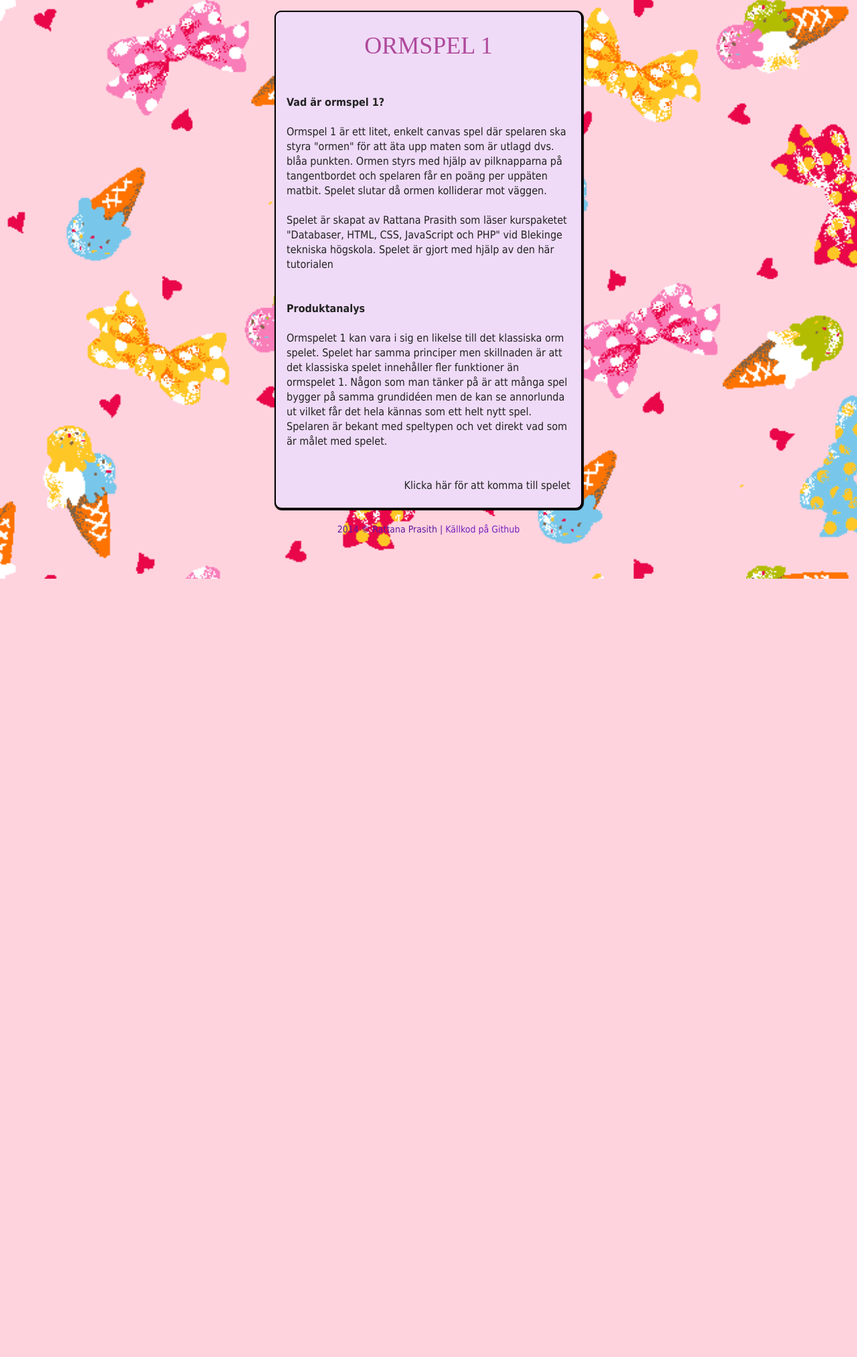
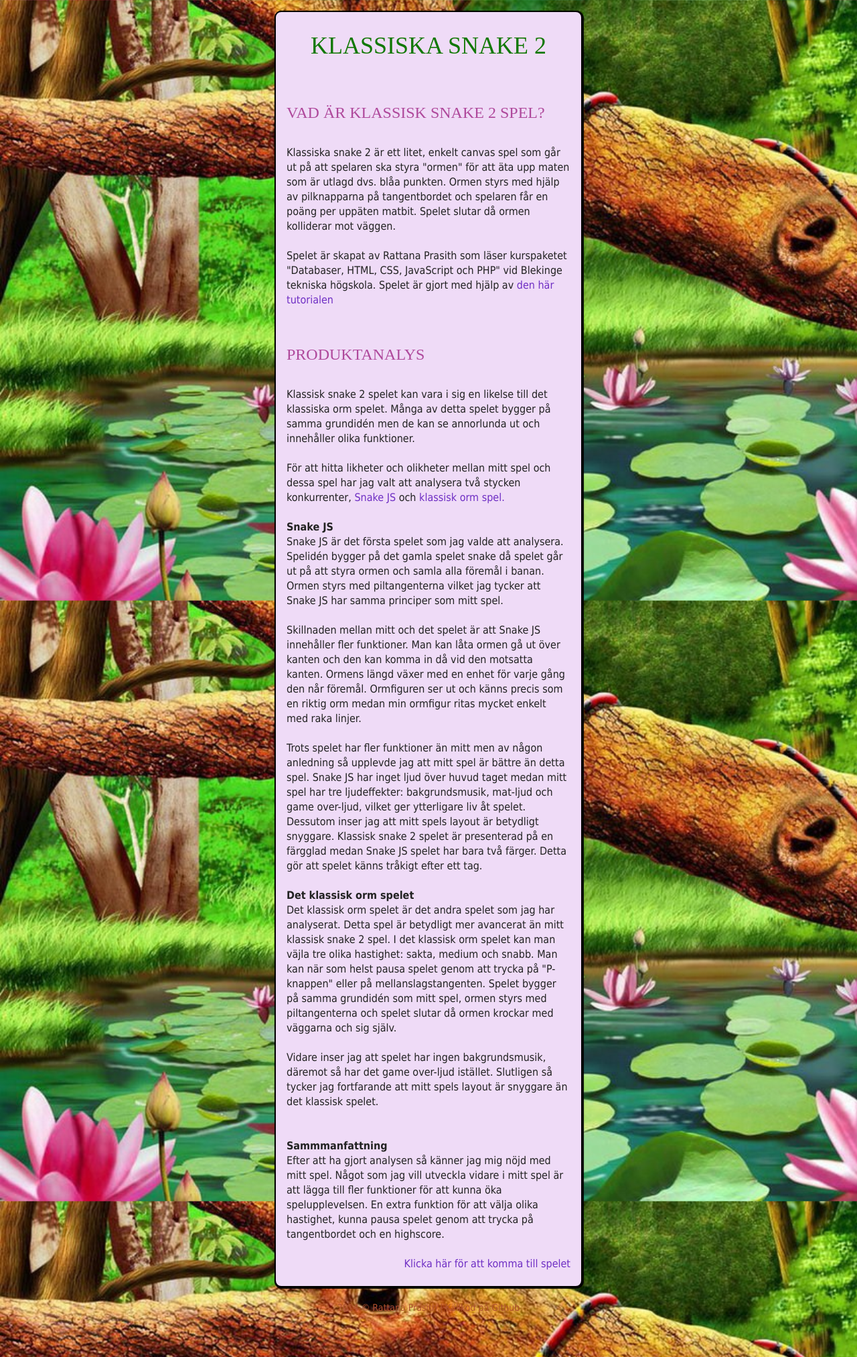
Before and after one commit to rattanaprasith/snake, a PHP site: page /about.php in a window 1280 px wide. Shown: the whole page at 67% size. Before the commit the page ends 864 px from the top, so only its background shows below. Run offline with PHP 8.4, Linux system fonts and the light colour scheme; style sheets or scripts are compiled from the project's sources.

Commit message:
snake game

```diff
--- a/about.php
+++ b/about.php
@@ -1,18 +1,30 @@
 <?php $title='Om spelet'; include(__DIR__ . '/incl/header.php'); ?>
 
 <div id="info">
-<h1>Ormspel 1</h1>
+<h1>Klassiska snake 2</h1>
 <div id='infop'>
-<p><b>Vad är ormspel 1?</b>
-<br><p>Ormspel 1 är ett litet, enkelt canvas spel där spelaren ska styra "ormen" för att äta upp maten som är utlagd dvs. blåa punkten.
+<h2>Vad är klassisk snake 2 spel?</h2>
+<br><p>Klassiska snake 2 är ett litet, enkelt canvas spel som går ut på att spelaren ska styra "ormen" för att äta upp maten som är utlagd dvs. blåa punkten.
 Ormen styrs med hjälp av pilknapparna på tangentbordet och spelaren får en poäng per uppäten matbit. Spelet slutar då ormen kolliderar mot väggen.</p>
-<p>Spelet är skapat av Rattana Prasith som läser kurspaketet "Databaser, HTML, CSS, JavaScript och PHP" vid Blekinge tekniska högskola. Spelet är gjort med hjälp av den här <a href="http://cssdeck.com/labs/classic-snake-game-with-html5-canvas">tutorialen</a></p>
+<p>Spelet är skapat av Rattana Prasith som läser kurspaketet "Databaser, HTML, CSS, JavaScript och PHP" vid Blekinge tekniska högskola. Spelet är gjort med hjälp av <a href="http://cssdeck.com/labs/classic-snake-game-with-html5-canvas">den här tutorialen</a></p>
 <br>
 
-<p><b>Produktanalys</b>
-<br><p>Ormspelet 1 kan vara i sig en likelse till det klassiska orm spelet. Spelet har samma principer men skillnaden är att det klassiska spelet innehåller fler funktioner än ormspelet 1. Någon som man tänker på är att många spel bygger på samma grundidéen men de kan se annorlunda ut vilket får det hela kännas som ett helt nytt spel. Spelaren är bekant med speltypen och vet direkt vad som är målet med spelet.</p>
+<h2>Produktanalys</h2>
+<br><p>Klassisk snake 2 spelet kan vara i sig en likelse till det klassiska orm spelet. Många av detta spelet bygger på samma grundidén men de kan se annorlunda ut och innehåller olika funktioner.</p>
+<p>För att hitta likheter och olikheter mellan mitt spel och dessa spel har jag valt att analysera två stycken konkurrenter, <a href="http://betamos.se/bloggen/spela-snake-med-html5">Snake JS</a> och <a href="http://www.megaspel.se/spela/snake/snake+classic.html">klassisk orm spel.</a></p>
 
-<br>
+<b>Snake JS</b>
+<br><p>Snake JS är det första spelet som jag valde att analysera. Spelidén bygger på det gamla spelet snake då spelet går ut på att styra ormen och samla alla föremål i banan. Ormen styrs med piltangenterna vilket jag tycker att Snake JS har samma principer som mitt spel. </p>
+<p>Skillnaden mellan mitt och det spelet är att Snake JS innehåller fler funktioner. Man kan låta ormen gå ut över kanten och den kan komma in då vid den motsatta kanten. Ormens längd växer med en enhet för varje gång den når föremål. Ormfiguren ser ut och känns precis som en riktig orm medan min ormfigur ritas mycket enkelt med raka linjer.</p>
+<p>Trots spelet har fler funktioner än mitt men av någon anledning så upplevde jag att mitt spel är bättre än detta spel. Snake JS har inget ljud över huvud taget medan mitt spel har tre ljudeffekter: bakgrundsmusik, mat-ljud och game over-ljud, vilket ger ytterligare liv åt spelet. Dessutom inser jag att mitt spels layout är betydligt snyggare. Klassisk snake 2 spelet är presenterad på en färgglad medan Snake JS spelet har bara två färger. Detta gör att spelet känns tråkigt efter ett tag.  </p>
+
+<b>Det klassisk orm spelet</b>
+<br><p>Det klassisk orm spelet är det andra spelet som jag har analyserat. Detta spel är betydligt mer avancerat än mitt klassisk snake 2 spel. I det klassisk orm spelet kan man väjla tre olika hastighet: sakta, medium och snabb. Man kan när som helst pausa spelet genom att trycka på "P-knappen" eller på mellanslagstangenten. Spelet bygger på samma grundidén som mitt spel, ormen styrs med piltangenterna och spelet slutar då ormen krockar med väggarna och sig själv.</p>
+<p>Vidare inser jag att spelet har ingen bakgrundsmusik, däremot så har det game over-ljud istället. Slutligen så tycker jag fortfarande att mitt spels layout är snyggare än det klassisk spelet.
+</p>
+
+<br><b>Sammmanfattning</b>
+<br><p>Efter att ha gjort analysen så känner jag mig nöjd med mitt spel. Något som jag vill utveckla vidare i mitt spel är att lägga till fler funktioner för att kunna öka spelupplevelsen. En extra funktion för att välja olika hastighet, kunna pausa spelet genom att trycka på tangentbordet och en highscore. </p>
 
 <p align="right"><a href="http://www.student.bth.se/~rapr13/javascript/projekt/snake/index.php">Klicka här för att komma till spelet</a></p>
 </div>
--- a/incl/footer.php
+++ b/incl/footer.php
@@ -1,5 +1,5 @@
 <footer id='footer'>
-<p>2014 © Rattana Prasith | <a href="https://github.com/rattanaprasith/snake/tree/master">Källkod på Github</a></p>
+<p>2014 © Rattana Prasith | <a href="https://github.com/rattanaprasith/snake/master">Källkod på Github</a></p>
 
 
 </footer>
--- a/index.php
+++ b/index.php
@@ -9,14 +9,14 @@
 </div>
 
 <div id="reMenu">
-	<h1 id="snake2">Ormspel 1</h1>
+	<h1 id="snake2">Klassisk snake 2 spel</h1>
 	<p id="info2">Game Over</p>
 	<a href="javascript: void(0)" id="restart" onclick="reset()" >Restart</a>
 
 </div>
 
 <div id="menu">
-	<h1 id="snake">Ormspel 1</h1>
+	<h1 id="snake">Klassisk snake 2 spel</h1>
 	<a href="javascript: void(0)" id="start" onclick="init()" >Start</a>
 
 
--- a/js/main.js
+++ b/js/main.js
@@ -66,7 +66,7 @@ function init() {
 
 
 	function paintCanvas() {
-		ctx.fillStyle = "#fec6cd";
+		ctx.fillStyle = "#fff";
 		ctx.fillRect(0, 0, w, h);
 	}
 
@@ -96,7 +96,7 @@ function init() {
 		for(var i = 0; i < snake.length; i++) {
 			var s = snake[i];
 
-			ctx.fillStyle = "#bf4aa7";
+			ctx.fillStyle = "#4b4312";
 			ctx.fillRect(s.x*size, s.y*size, size, size);
 		}
 	}
--- a/style.less
+++ b/style.less
@@ -4,13 +4,14 @@
 
 @import "base.less";
 
-body {margin: 0px auto;background: url('img/background.gif')fixed;background-size: 110%;}
+body {margin: 0px auto;background: url('img/bakgrund1.jpg')fixed;background-size: 110%;}
 
-h1 {font-size:36px; color:#af499c;font-family: 'Palatino Linotype cursive'; text-align: center; padding-top:30px; padding-bottom: 30px; text-transform: uppercase;}
+h1 {font-size:36px; color:#117803;font-family: 'Palatino Linotype cursive'; text-align: center; padding-top:30px; padding-bottom: 30px; text-transform: uppercase;}
+h2 {font-size:24px; color:#af499c;font-family: 'Palatino Linotype cursive'; text-align: left; padding-top:10px; padding-bottom: 10px; text-transform: uppercase;}
 
 
 #flash {margin:1em auto;
-background: url('img/bild.jpg')fixed;
+background-color: #B05230;
 min-height:0em;
 margin-top: 4em;
 border:1px solid #000;
@@ -20,7 +21,7 @@ padding:1em;
 
 #canvas {display: block; margin-bottom: 1em;}
 
-#menu, #reMenu {position: absolute;z-index: 1;top: 0;left: 0;width: 100%;height: 100%; margin: 0 auto;}
+#menu, #reMenu {position: absolute;z-index: 1;top: 0;left: 0;width: 100%;height: 100%; margin: 0 auto;background: url('img/bakgrund1.jpg')fixed;background-size: 110%;}
 #reMenu {background: transparent;}
 
 a#start, a#restart{font-size: 24px;color: #a9ed9e;display: block;top: 30%;text-decoration: none;margin: 0 auto; text-align: center;width:150px;height:30px;padding:0.3em;border: 1px solid #000;padding:1em;background-color:#1C3321;text-align:center;.border-radius(3px);.box-shadow(@shadow:3px 3px 3px 3px #000);}
@@ -30,7 +31,7 @@ a#start{top: 10%;}
 #score {padding-left: 10px;font-size: 20px;color: #1f8c0c;}
 
 
-.middle {padding-left: 10px;color: #761ebf;font-size: 20px;}
+.middle {padding-left: 10px;color: #117803;font-size: 20px;}
 
 #info2 {
 font-size: 22px;
@@ -46,7 +47,7 @@ font-size: 16px;
 margin: 1em 15em auto;
 border: 2px solid #000;
 .border-radius(10px);.box-shadow(1px 1px 1px 1px #000);
-a{color:#222;text-decoration:none;
+a{color:#6f2fc4;text-decoration:none;
 &:hover{color:#4871c4;text-decoration:underline;}
   }
 
@@ -60,11 +61,11 @@ a{color:#222;text-decoration:none;
 #footer{
 text-align: center;
 font-size:14px;
-color:#60169e;
+color:#b05230;
 margin-top:1em;
 padding-bottom: 3em;
 padding-top:0.5em;
-a{color:#761ebf;text-decoration:none;
+a{color:#b05230;text-decoration:none;
 &:hover{color:#FCF7FB;text-decoration:underline;}
 }
 }
```
Also changed, not shown: img/bakgrund1.jpg (added), 2 other files.
